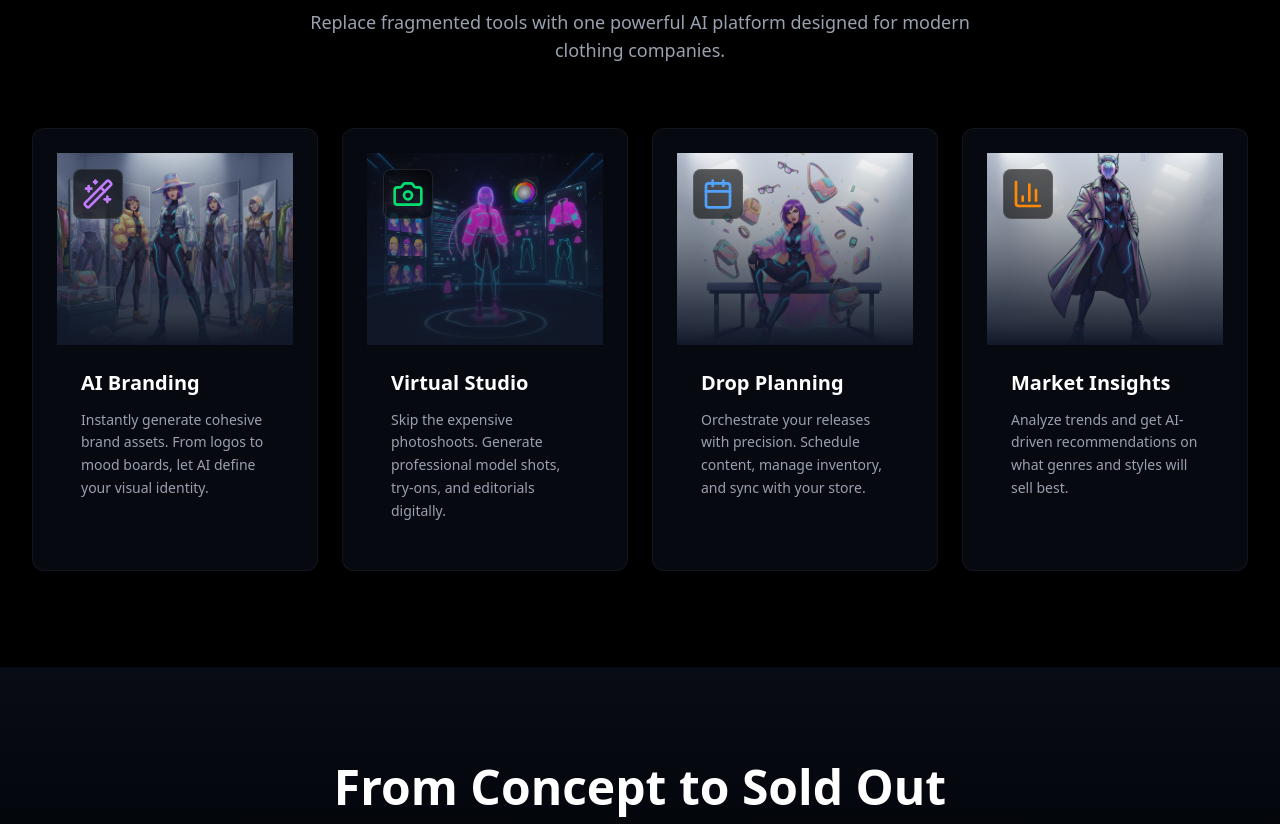
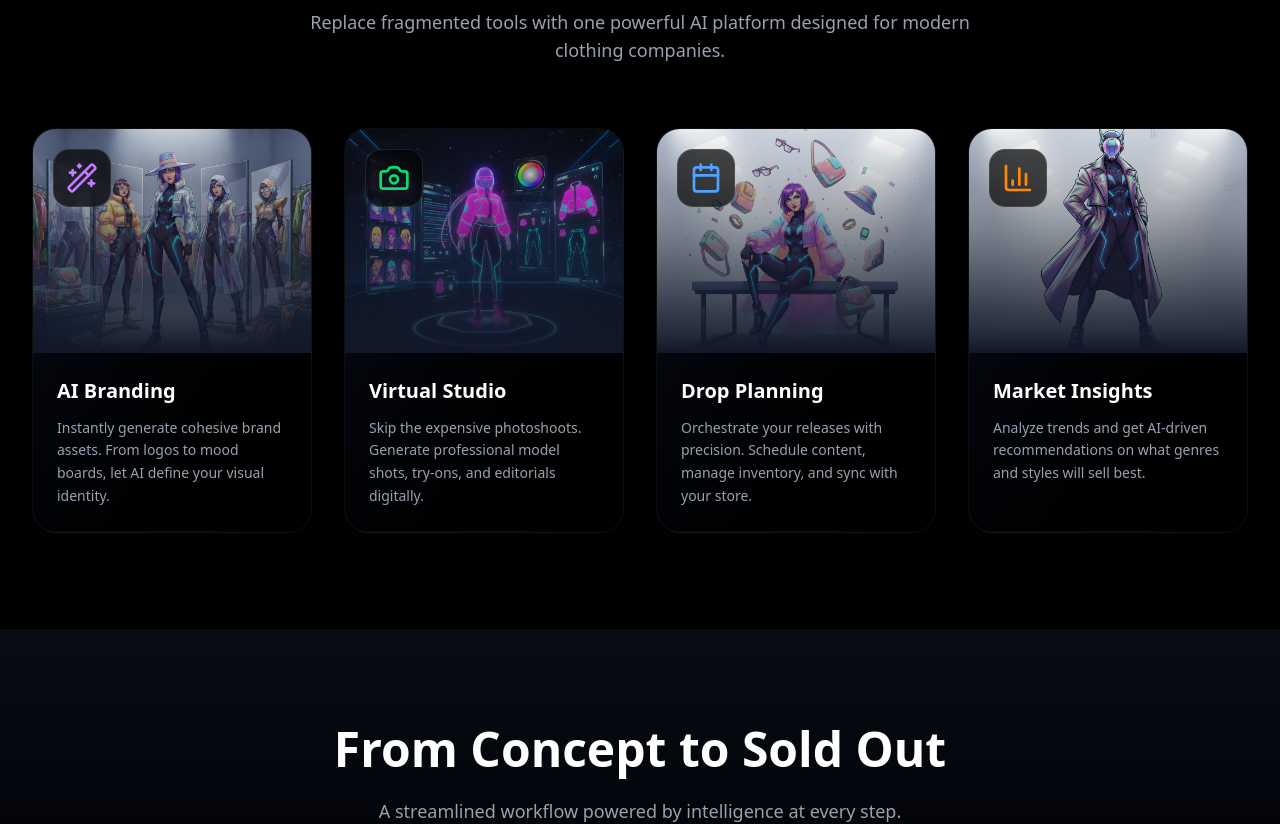
Before and after one commit to techwarq/VPS-FE, a Next.js app: page / in a window 1280 px wide. Shown: the part 2180-3004 px from the top of the page. Built offline with nearby package versions, Linux system fonts and the light colour scheme; no server answers.

Commit message:
landing page an ui chnages

```diff
--- a/src/components/chatui/components/chatbox.tsx
+++ b/src/components/chatui/components/chatbox.tsx
@@ -450,12 +450,12 @@ const AnimatedChatUI = ({
                 {/* Large Input Box - Bolt V2 Style */}
                 <motion.div
                   className="relative bg-gray-900/60 backdrop-blur-2xl shadow-[0_0_40px_-10px_rgba(16,185,129,0.1)] border border-white/10 rounded-2xl p-4 w-full max-w-3xl group"
-                  whileHover={{ borderColor: 'rgba(16, 185, 129, 0.3)', boxShadow: '0 0 50px -10px rgba(16,185,129,0.2)' }}
+                  whileHover={{ borderColor: 'rgba(16, 185, 129, 0.15)' }}
                   transition={{ duration: 0.3 }}
                 >
-                  {/* Outer glow */}
+                  {/* Subtle outer glow on hover */}
                   <motion.div
-                    className="absolute -inset-[1px] bg-gradient-to-r from-emerald-500/20 via-green-500/20 to-emerald-500/20 rounded-2xl blur-lg -z-10 opacity-0 group-hover:opacity-100 transition-opacity duration-500"
+                    className="absolute -inset-[1px] bg-gradient-to-r from-emerald-500/10 via-green-500/10 to-emerald-500/10 rounded-2xl blur-md -z-10 opacity-0 group-hover:opacity-100 transition-opacity duration-500"
                   />
 
                   <div className="flex items-center justify-between w-full gap-4">
--- a/src/components/landing/Features.tsx
+++ b/src/components/landing/Features.tsx
@@ -43,32 +43,42 @@ export const Features = () => {
                     </p>
                 </div>
 
-                <div className="grid md:grid-cols-2 lg:grid-cols-4 gap-6">
+                <div className="grid md:grid-cols-2 lg:grid-cols-4 gap-8">
                     {features.map((feature, index) => (
-                        <Card
+                        <div
                             key={index}
-                            variant="default"
-                            hover={true}
-                            className="bg-gray-900/40 border-white/5 hover:border-green-500/30 transition-all duration-300 group overflow-hidden"
+                            className="group relative bg-gradient-to-br from-gray-900/60 to-black/60 backdrop-blur-xl border border-white/5 rounded-3xl overflow-hidden hover:border-emerald-500/20 transition-all duration-500"
                         >
-                            <div className="h-48 overflow-hidden relative">
-                                <div className="absolute inset-0 bg-gradient-to-t from-gray-900 to-transparent z-10" />
+                            {/* Subtle glow on hover */}
+                            <div className="absolute -inset-[1px] bg-gradient-to-br from-emerald-500/0 to-green-500/0 group-hover:from-emerald-500/10 group-hover:to-green-500/10 rounded-3xl blur-xl transition-all duration-500 -z-10" />
+
+                            {/* Image Section */}
+                            <div className="h-56 overflow-hidden relative">
+                                <div className="absolute inset-0 bg-gradient-to-t from-gray-900 via-gray-900/50 to-transparent z-10" />
                                 <img
                                     src={feature.image}
                                     alt={feature.title}
-                                    className="w-full h-full object-cover group-hover:scale-110 transition-transform duration-700"
+                                    className="w-full h-full object-cover group-hover:scale-105 transition-transform duration-700"
                                 />
-                                <div className="absolute top-4 left-4 z-20 bg-black/60 backdrop-blur-md p-2 rounded-lg border border-white/10">
+                                {/* Icon Badge */}
+                                <div className="absolute top-5 left-5 z-20 bg-black/70 backdrop-blur-md p-3 rounded-2xl border border-white/10 group-hover:border-emerald-500/30 transition-colors duration-300">
                                     {feature.icon}
                                 </div>
                             </div>
-                            <div className="p-6">
-                                <h3 className="text-xl font-semibold text-white mb-3">{feature.title}</h3>
+
+                            {/* Content Section */}
+                            <div className="p-6 space-y-3">
+                                <h3 className="text-xl font-bold text-white group-hover:text-emerald-400 transition-colors duration-300">
+                                    {feature.title}
+                                </h3>
                                 <p className="text-gray-400 text-sm leading-relaxed">
                                     {feature.description}
                                 </p>
                             </div>
-                        </Card>
+
+                            {/* Bottom shine effect */}
+                            <div className="absolute bottom-0 left-0 right-0 h-px bg-gradient-to-r from-transparent via-white/5 to-transparent" />
+                        </div>
                     ))}
                 </div>
             </div>
--- a/src/components/landing/Footer.tsx
+++ b/src/components/landing/Footer.tsx
@@ -31,35 +31,21 @@ const Footer = () => {
                     </div>
 
                     {/* Right Section: Links */}
-                    <div className="grid grid-cols-2 md:grid-cols-3 gap-12 lg:gap-24">
+                    <div className="grid grid-cols-2 gap-12 lg:gap-24">
                         {/* Product Column */}
                         <div className="flex flex-col gap-4">
                             <h3 className="text-gray-500 text-sm font-semibold tracking-wider mb-2">PRODUCT</h3>
-                            <Link href="#" className="hover:text-gray-300 transition-colors">PRICING</Link>
-                            <Link href="#" className="hover:text-gray-300 transition-colors">STARTUPS</Link>
-                            <Link href="#" className="hover:text-gray-300 transition-colors">ENTERPRISE</Link>
-                            <Link href="#" className="hover:text-gray-300 transition-colors">AGENT AUTH</Link>
-                            <Link href="#" className="hover:text-gray-300 transition-colors">MCP GATEWAY</Link>
-                        </div>
-
-                        {/* Resources Column */}
-                        <div className="flex flex-col gap-4">
-                            <h3 className="text-gray-500 text-sm font-semibold tracking-wider mb-2">RESOURCES</h3>
-                            <Link href="#" className="hover:text-gray-300 transition-colors">DOCS</Link>
-                            <Link href="#" className="hover:text-gray-300 transition-colors">BLOG</Link>
-                            <Link href="#" className="hover:text-gray-300 transition-colors">COOKBOOKS</Link>
-                            <Link href="#" className="hover:text-gray-300 transition-colors">OAUTH2 GUIDES</Link>
-                            <Link href="#" className="hover:text-gray-300 transition-colors">CASE STUDIES</Link>
+                            <Link href="/generation" className="hover:text-emerald-400 transition-colors">Virtual Studio</Link>
+                            <Link href="/generation" className="hover:text-emerald-400 transition-colors">AI Branding</Link>
+                            <Link href="/generation" className="hover:text-emerald-400 transition-colors">Drop Planning</Link>
                         </div>
 
                         {/* Company Column */}
                         <div className="flex flex-col gap-4">
                             <h3 className="text-gray-500 text-sm font-semibold tracking-wider mb-2">COMPANY</h3>
-                            <Link href="#" className="hover:text-gray-300 transition-colors">CAREERS</Link>
-                            <Link href="#" className="hover:text-gray-300 transition-colors">TRUST</Link>
-                            <Link href="#" className="hover:text-gray-300 transition-colors">SUPPORT</Link>
-                            <Link href="#" className="hover:text-gray-300 transition-colors">TERMS</Link>
-                            <Link href="#" className="hover:text-gray-300 transition-colors">PRIVACY POLICY</Link>
+                            <Link href="#" className="hover:text-emerald-400 transition-colors">Support</Link>
+                            <Link href="#" className="hover:text-emerald-400 transition-colors">Terms</Link>
+                            <Link href="#" className="hover:text-emerald-400 transition-colors">Privacy Policy</Link>
                         </div>
                     </div>
                 </div>
```
